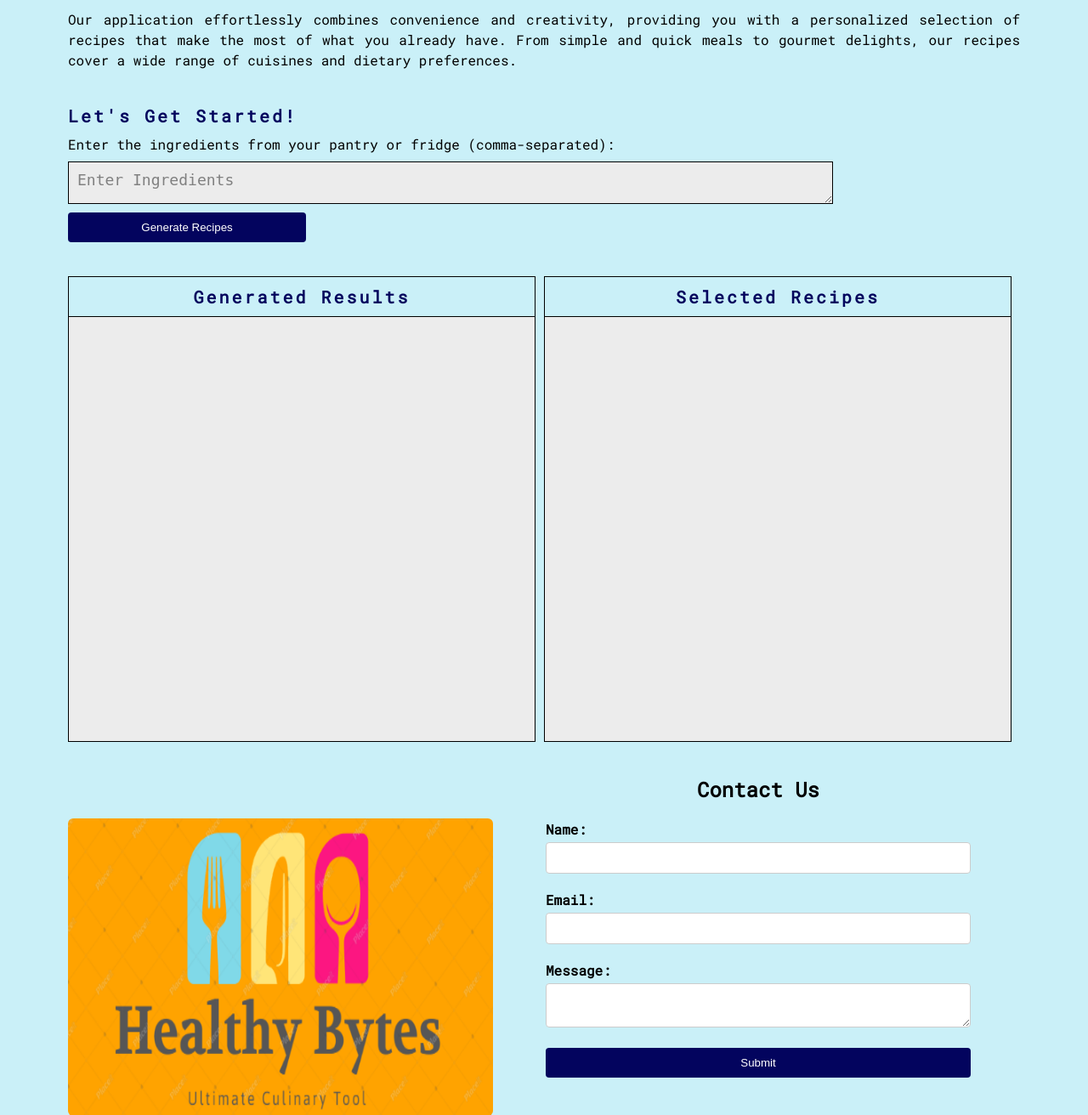
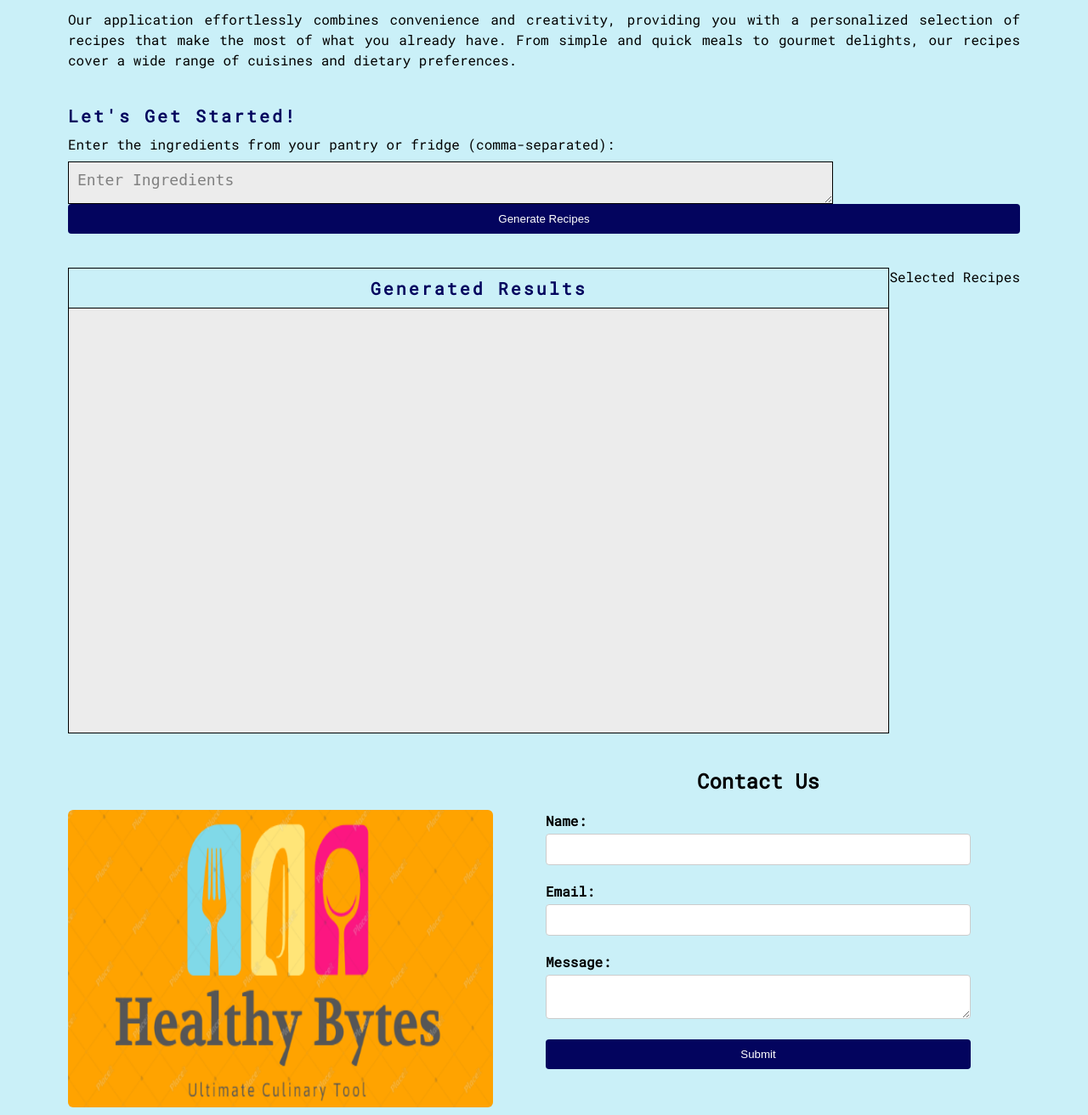
Before and after one commit to ModioThiam/OSU_Spring23_Hackathon, a Flask app: page / in a window 1280 px wide. Shown: the part 1134-2446 px from the top of the page at 85% size. Run offline with Flask 3, Linux system fonts and the light colour scheme.

Commit message:
Update style.css
updated css

```diff
--- a/static/css/style.css
+++ b/static/css/style.css
@@ -93,7 +93,7 @@ section {
     margin-bottom: 10px;
 }
 
-.action-1 .button {
+#generate {
     display: block;
     width: 100%;
     padding: 10px;
@@ -107,7 +107,7 @@ section {
     width: 25%;
 }
 
-.action1 .button:hover {
+#generate:hover {
     color: #03045E;
     background: whitesmoke;
     border: #03045E;
@@ -136,10 +136,8 @@ section {
     display: flex;
 }
 
-.generated,
-.selected {
+.generated {
     flex: 1;
-    margin-right: 10px;
     border: 1px solid #000;
     display: flex;
     flex-direction: column;
@@ -148,8 +146,7 @@ section {
 }
 
 .action-1 .text-3,
-.generated .text-4,
-.selected .text-5 {
+.generated .text-4 {
     color: #03045E;
     font-size: 20px;
     letter-spacing: 3px;
@@ -157,20 +154,39 @@ section {
     font-weight: bold;
 }
 
-.generated .text-4,
-.selected .text-5 {
+.generated .text-4 {
     padding-top: 10px;
 }
 
-.generated .results-1,
-.selected .results-2 {
+.generated .results-1 {
     display: flex;
     height: 500px;
     border-top: 1px solid #000;
     width: 100%;
     background: rgb(236, 236, 236);
+    flex-direction: column;
+    padding-top: 5%;
+    padding-bottom: 5%;
+    padding-right: 5%;
+    overflow: scroll;
 }
 
+.generated .results-1 h2 {
+    margin-left: 20px;
+    margin-bottom: 10px;
+    letter-spacing: 3px;
+}
+
+.results-1 .recipe-name{
+    font-size: 30px;
+    letter-spacing: 3px;
+    text-decoration: underline;
+}
+
+#ingredientList,
+#instructionList {
+    margin-left: 15%;
+}
 
 /*contact*/
 
```
